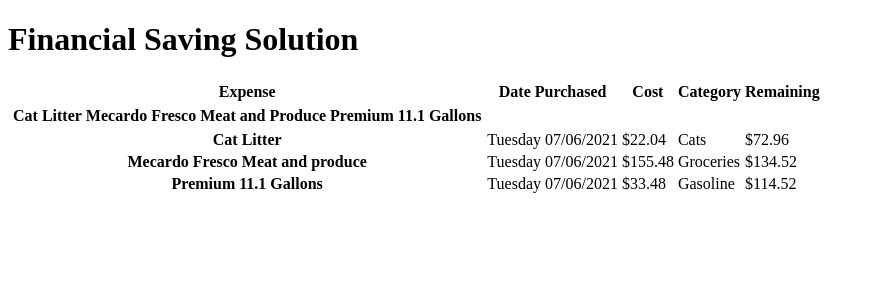
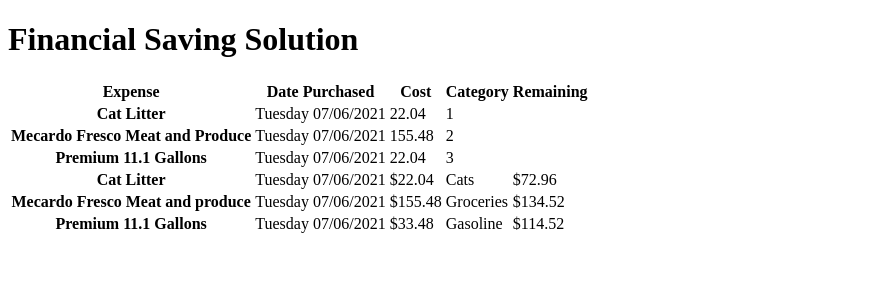
Before and after one commit to dbooyah93/BudgetApplication, a React (Create React App) app in the folder client/: page / in a window 1280 px wide. Shown: the top 300 px of the page, without its empty margins (0-875 px from the left). Built offline with nearby package versions, Linux system fonts and the light colour scheme; the HTML template or start-up script is replaced by a standard one.

Commit message:
passing data to where it needs to be and altering it along the way

```diff
--- a/client/src/modules/InsertLine.jsx
+++ b/client/src/modules/InsertLine.jsx
@@ -1,28 +1,21 @@
 import React from 'react';
-import { render } from 'react-dom';
+<tr>
+<th scope="row">Cat Litter</th>
+<td>Tuesday 07/06/2021</td>
+<td>$22.04</td>
+<td>Cats</td>
+<td>$72.96</td>
+</tr>
 
-/* {for (const [key, value] of Object.entries(expenses)) {
+const InsertLine = ({expense, info}) => {
+
     return (
-        <th scope="row">{key}</th>
-        <td>
-            <InsertLine value={value}/>
-        </td>
-
-    )
-}} */
-
-const InsertLine = (props) => {
-    let definitions = Object.keys(props.expenses);
-    let details = Object.values(props.expenses);
-    console.log(props.expenses);
-    return (
-        <div>
-            {definitions.map( (def, index) => {
-                return(
-                    <th scope="row">{def}</th>
-                )
-            })}
-        </div>
+        <tr>
+            <th scope="row">{expense}</th>
+            <td>{info.purchased}</td>
+            <td>{info.cost}</td>
+            <td>{info.category}</td>
+        </tr>
     )
 }
 
--- a/client/src/modules/SpreadSheet.jsx
+++ b/client/src/modules/SpreadSheet.jsx
@@ -2,9 +2,9 @@ import React from 'react';
 import InsertLine from './InsertLine.jsx';
 
 const SpreadSheet = (props) => {
-    const expenses = props.expenses;
+    const expenses = Object.entries(props.expenses);
     const list = [];
-
+    console.log(Object.entries(props.expenses))
     return(
         <div>
             <table className="table">
@@ -18,7 +18,15 @@ const SpreadSheet = (props) => {
                     </tr>
                 </thead>
                 <tbody>
-                    <InsertLine expenses={props.expenses}/>
+                    {
+                        expenses.map ( ( expense, index ) => {
+                            let definition = expense[ 0 ];
+                            let info = expense[ 1 ];
+                            return (
+                                <InsertLine expense={definition} info={info}/>
+                            )
+                        })
+                    }
                     <tr>
                         <th scope="row">Cat Litter</th>
                         <td>Tuesday 07/06/2021</td>
```
